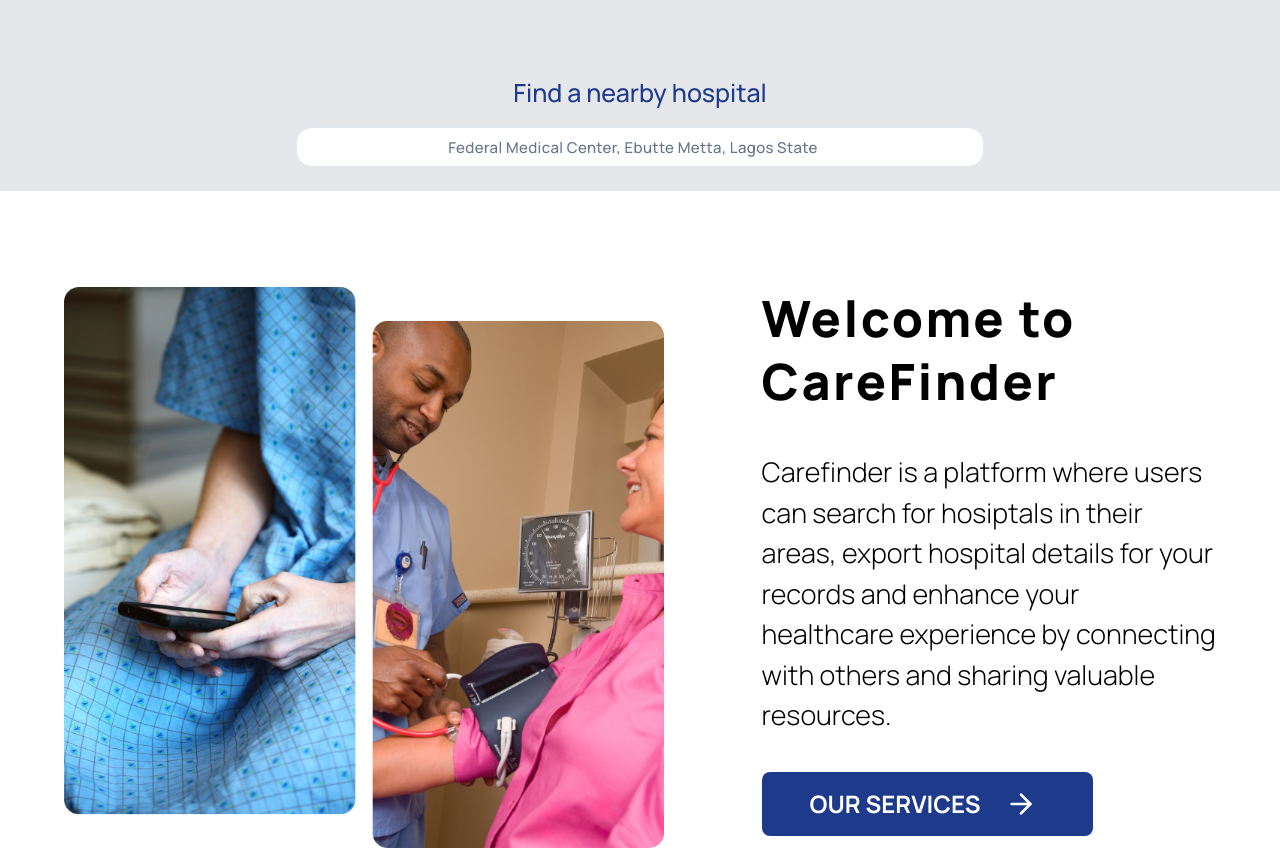
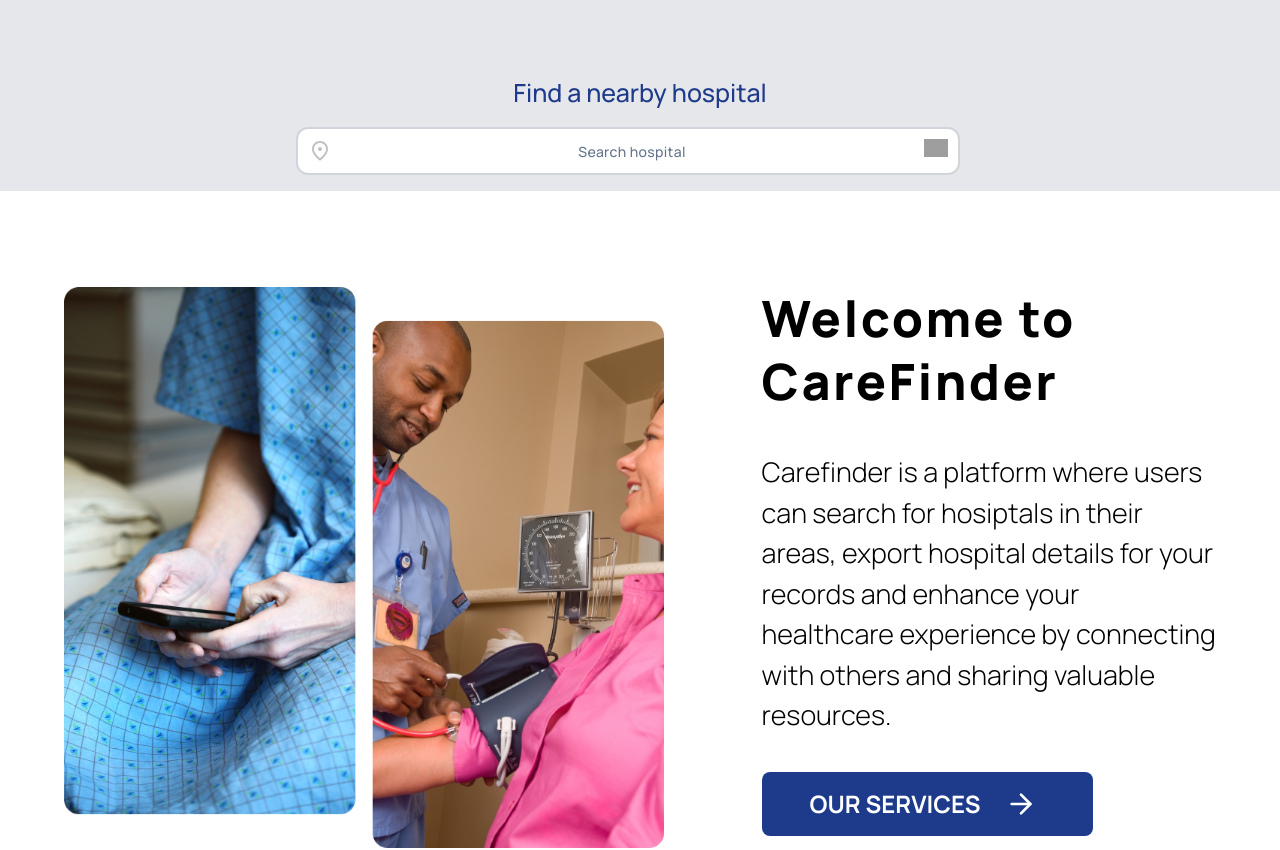
Before and after one commit to Luckidubi/health-carefinder, a Next.js app: page / in a window 1280 px wide. Shown: the part 820-1670 px from the top of the page. Built offline with nearby package versions, Linux system fonts and the light colour scheme; grey boxes are pictures that could not be loaded.

Commit message:
style: Update style

```diff
--- a/components/Footer.tsx
+++ b/components/Footer.tsx
@@ -4,7 +4,7 @@
 
 const Footer = () => {
   return (
-    <footer className="w-full text-slate-500 max-width">
+    <footer className="w-full text-slate-500">
       {/*      <!-- Main footer --> */}
       <div className="border-t border-slate-200 bg-gray-200 pt-16 pb-12 text-sm padding-x">
         <div className="container mx-auto px-6">
--- a/components/Navbar.tsx
+++ b/components/Navbar.tsx
@@ -90,7 +90,7 @@
               <li role="none" className="flex items-stretch">
                 <Link
                   className="flex lg:text-[20px] font-medium leading-10 items-center gap-2 py-4 text-black transition-colors duration-300 hover:text-blue-900 focus:bg-blue-50 focus:outline-none focus-visible:outline-none lg:px-8"
-                  href="javascript:void(0)"
+                  href="/find-hospital"
                 >
                   <span>Find Hospital</span>
                 </Link>
--- a/components/SearchInput.tsx
+++ b/components/SearchInput.tsx
@@ -1,14 +1,30 @@
-import { Input } from "./ui/input"
+import Image from "next/image";
+
 const SearchInput = () => {
   return (
-    <>
-      <Input
-        type="search"
-        placeholder="Federal Medical Center, Ebutte Metta, Lagos State"
-        className="rounded-2xl placeholder-slate-500 text-center tracking-wide text-stone-500 text-[15px] font-medium leading-snug"
+    <div className="relative max-w-[664px] ">
+      <input
+        className="py-2 pr-8 pl-10  w-full h-12 border-2 border-gray-300 rounded-xl focus:outline-none focus:ring-2 focus:ring-blue-500 focus:border-transparent placeholder-slate-500 text-center tracking-wide text-stone-500 text-[14px] font-medium leading-snug"
+        type="text"
+        placeholder="Search hospital"
       />
-    </>
+
+      <Image
+        src="/search.svg"
+        alt="search"
+        width={24}
+        height={24}
+        className="absolute top-3 right-3 "
+      />
+      <Image
+        src="/location.svg"
+        alt="location icon"
+        width={24}
+        height={24}
+        className="absolute top-3 left-3 "
+      />
+    </div>
   );
-}
+};
 
-export default SearchInput
+export default SearchInput;
```
